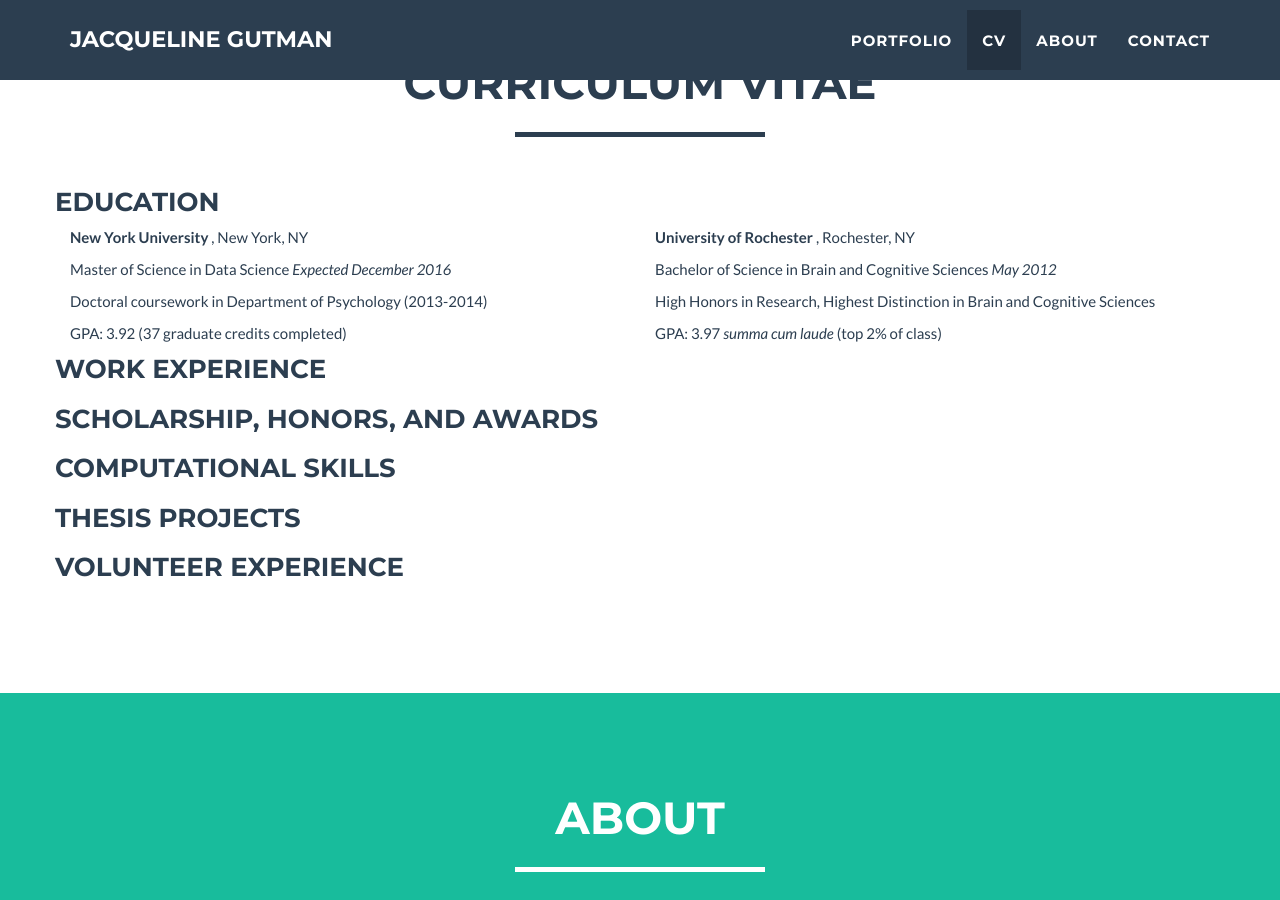
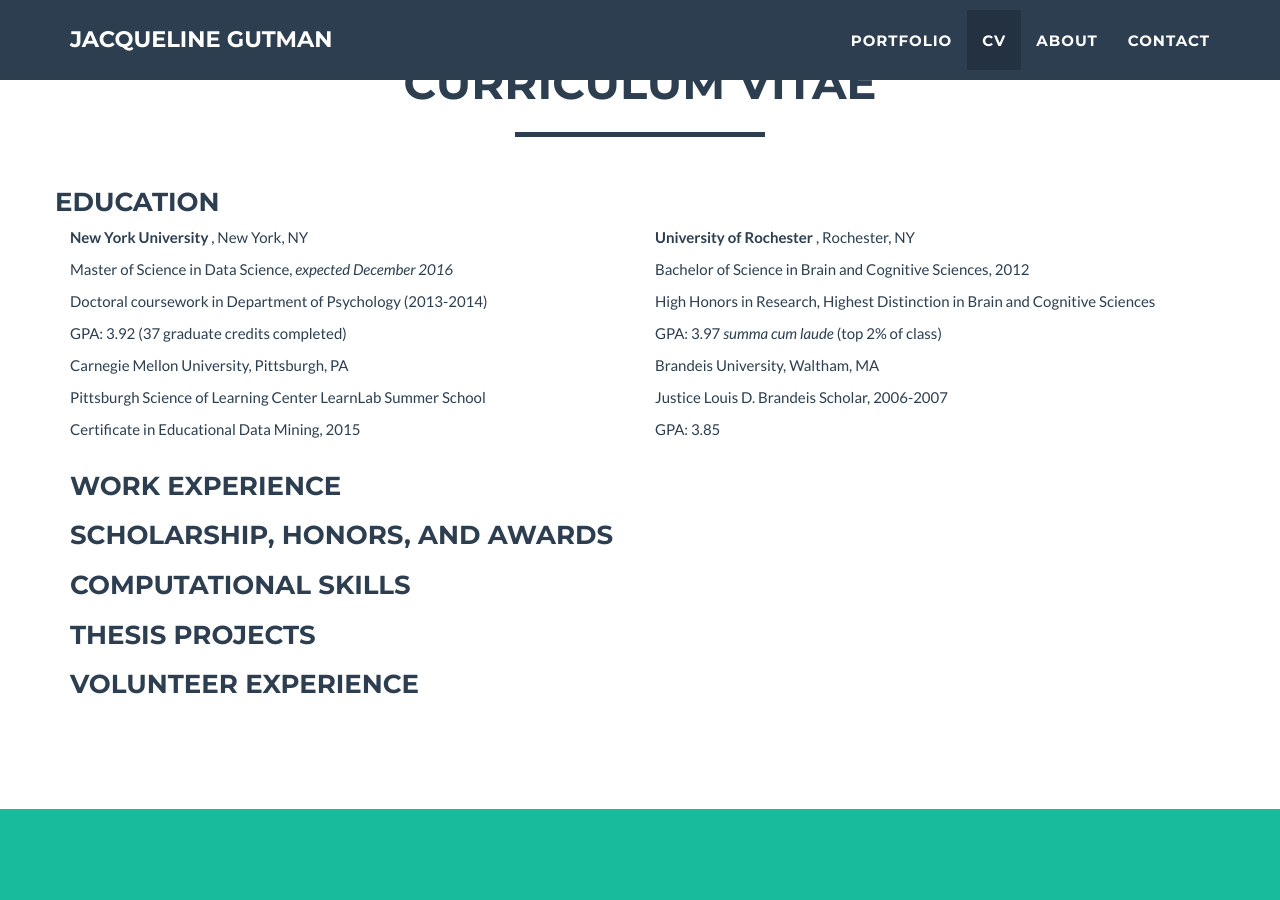
Before and after one commit to jgutman/jgutman.github.io, a Jekyll site: the page built from index.html, in a window 1280 px wide and 900 px high, scrolled down 1698 px. Built offline with Jekyll 4.4.1, drawn with Linux system fonts in a browser that asks for light colours.

Commit message:
add education

```diff
--- a/_includes/cv.html
+++ b/_includes/cv.html
@@ -9,20 +9,29 @@
            </div>
            <div class="row mt centered">
                <h3> Education </h3>
+               <div>
                <div class="col-sm-6"> <p.small><b> New York University </b>, New York, NY</p>
-                 <p.small> Master of Science in Data Science <i>Expected December 2016</i></p>
+                 <p.small> Master of Science in Data Science, <i>expected December 2016</i></p>
                  <p.small> Doctoral coursework in Department of Psychology (2013-2014) </p>
                  <p.small> GPA: 3.92 (37 graduate credits completed) </p>
                </div>
                <div class="col-sm-6">
                  <p.small><b> University of Rochester </b>, Rochester, NY</p>
-                   <p.small> Bachelor of Science in Brain and Cognitive Sciences <i>May 2012</i></p>
+                   <p.small> Bachelor of Science in Brain and Cognitive Sciences, 2012</p>
                    <p.small> High Honors in Research, Highest Distinction in Brain and Cognitive Sciences </p>
                    <p.small> GPA: 3.97 <i> summa cum laude</i> (top 2% of class) </p>
+               </div> </div>
+               <div>
+               <div class="col-sm-6"> <p.small>Carnegie Mellon University, Pittsburgh, PA</p>
+                 <p.small> Pittsburgh Science of Learning Center LearnLab Summer School</p>
+                 <p.small> Certificate in Educational Data Mining, 2015</p>
                </div>
-               <div>
-
-               </div>
+               <div class="col-sm-6">
+                 <p.small>Brandeis University, Waltham, MA</p>
+                   <p.small> Justice Louis D. Brandeis Scholar, 2006-2007</p>
+                   <p.small> GPA: 3.85 </p>
+               </div> </div>
+            </div>
 
                <h3> Work Experience </h3>
                <h3> Scholarship, Honors, and Awards </h3>
```
Also changed, not shown: 8 other files.
